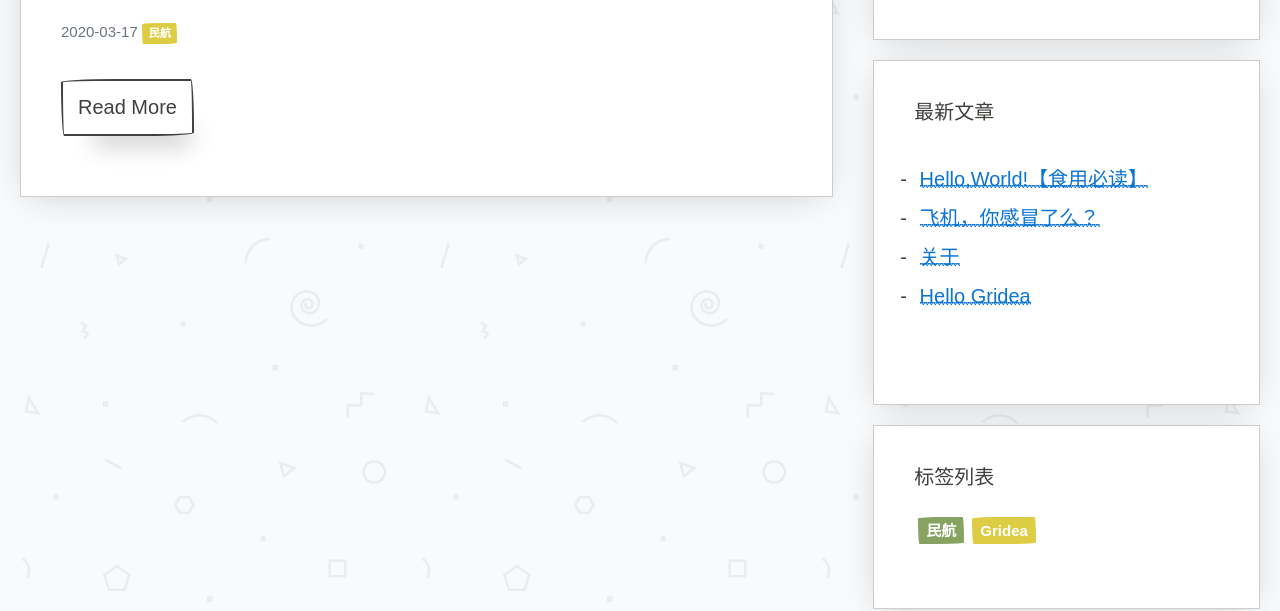
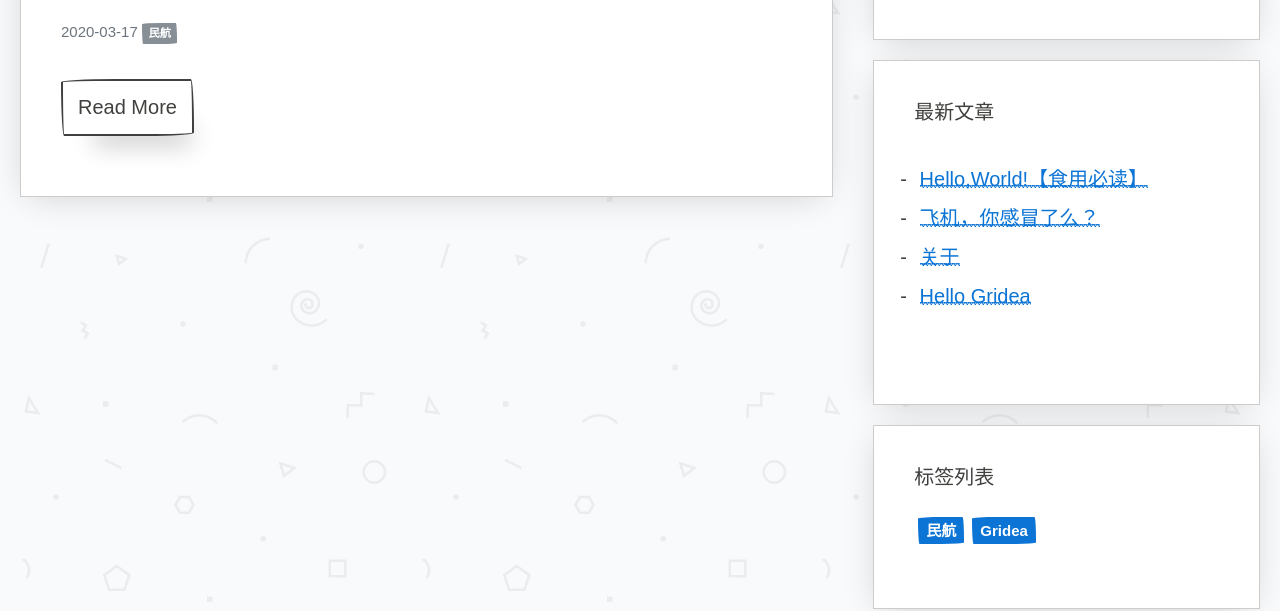
Before and after one commit to gaomaoqi/gaomaoqi.github.io, a plain HTML site: page tag/x-F3EYggi/index.html in a window 1280 px wide. Shown: the part 361-972 px from the top of the page. Drawn offline with nearby package versions, Linux system fonts and the light colour scheme; a web font is replaced by a local one.

Commit message:
update from gridea: 2020-03-17 23:41:20

```diff
--- a/atom.xml
+++ b/atom.xml
@@ -2,7 +2,7 @@
 <feed xmlns="http://www.w3.org/2005/Atom">
     <id>https://gaomaoqi.github.io</id>
     <title>GMQ&apos;s blog</title>
-    <updated>2020-03-17T15:40:11.734Z</updated>
+    <updated>2020-03-17T15:41:20.493Z</updated>
     <generator>https://github.com/jpmonette/feed</generator>
     <link rel="alternate" href="https://gaomaoqi.github.io"/>
     <link rel="self" href="https://gaomaoqi.github.io/atom.xml"/>
--- a/tag/x-F3EYggi/index.html
+++ b/tag/x-F3EYggi/index.html
@@ -88,7 +88,7 @@
     <p class="article-meta">
       2020-03-17
 
-        <a href="https://gaomaoqi.github.io/tag/x-F3EYggi/" class="badge warning">
+        <a href="https://gaomaoqi.github.io/tag/x-F3EYggi/" class="badge ">
           民航
         </a>
 
@@ -175,11 +175,11 @@
     </div>
     <div class="row">
 
-        <a href="https://gaomaoqi.github.io/tag/x-F3EYggi/" class="badge success">
+        <a href="https://gaomaoqi.github.io/tag/x-F3EYggi/" class="badge secondary">
           民航
         </a>
 
-        <a href="https://gaomaoqi.github.io/tag/Jpj6qhvfu/" class="badge warning">
+        <a href="https://gaomaoqi.github.io/tag/Jpj6qhvfu/" class="badge secondary">
           Gridea
         </a>
 
```
Also changed, not shown: archives/index.html (+2 -2 lines), index.html (+3 -3 lines), post/about/index.html (+1 -1 lines), post/fei-ji-ni-gan-mou-liao-me/index.html (+3 -3 lines), post/hello-gridea/index.html (+2 -2 lines), post/helloworld/index.html (+1 -1 lines), tag/Jpj6qhvfu/index.html (+3 -3 lines), tags/index.html (+3 -3 lines).
